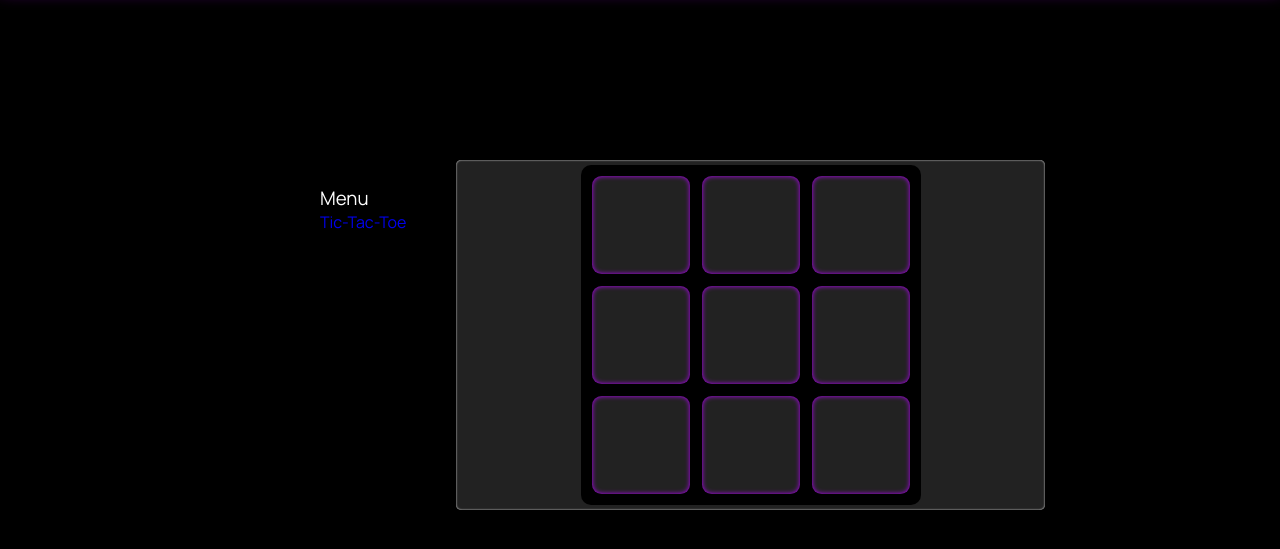
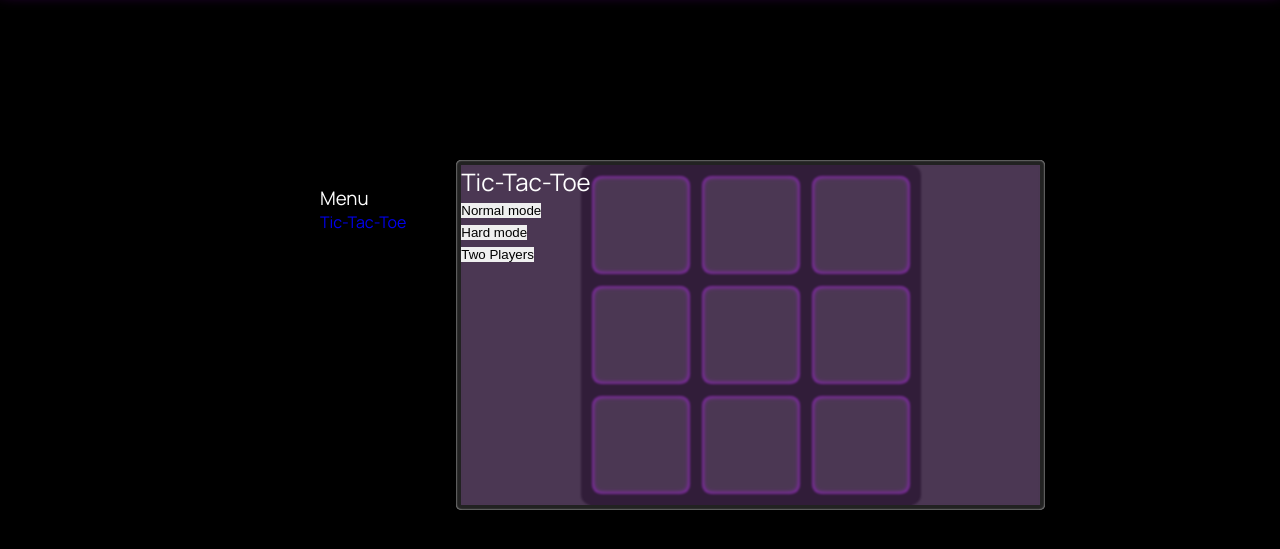
Before and after one commit to sykidaari/Proyecto-5.-Games-Hub, a website built with Vite: page index.html in a window 1280 px wide. Shown: the part 65-614 px from the top of the page. Built offline with nearby package versions, Linux system fonts and the light colour scheme.

Commit message:
working on options menu

```diff
--- a/src/components/main/games/_games.scss
+++ b/src/components/main/games/_games.scss
@@ -3,7 +3,7 @@
 #games {
   height: 350px;
 
-  ul {
+  > ul {
     height: 100%;
     width: 100%;
 
@@ -17,7 +17,7 @@
 
     position: relative;
 
-    li {
+    > li {
       height: 350px;
 
       display: flex;
@@ -39,10 +39,14 @@
         border-radius: $spacing-XXS;
 
         .game-menu {
+          z-index: 10;
+          backdrop-filter: blur(1px);
+          -webkit-backdrop-filter: blur(1px);
           position: absolute;
 
-          width: 100%;
-          height: 100%;
+          inset: $spacing-XXS;
+
+          background-color: #db82ff39;
         }
       }
     }
--- a/src/components/main/games/data.js
+++ b/src/components/main/games/data.js
@@ -2,7 +2,12 @@ export const data = {
   games: [
     {
       name: 'Tic-Tac-Toe',
-      id: 'ticTacToe',
+      id: 'tic-tac-toe',
+      options: [
+        { name: 'Normal mode', id: 'normal-mode' },
+        { name: 'Hard mode', id: 'hard-mode' },
+        { name: 'Two Players', id: 'two-players' }
+      ],
       gameData: {
         squares: [],
         unplayedSquares: [],
--- a/src/components/main/games/ticTacToe/_ticTacToe.scss
+++ b/src/components/main/games/ticTacToe/_ticTacToe.scss
@@ -1,6 +1,6 @@
 @import '../../../../global';
 
-#ticTacToe {
+#tic-tac-toe {
   #squares-grid {
     display: grid;
     grid-template: repeat(3, 100px) / repeat(3, 100px);
--- a/src/components/main/games/ticTacToe/gameMenu/gameMenu.js
+++ b/src/components/main/games/ticTacToe/gameMenu/gameMenu.js
@@ -1,6 +1,6 @@
-import { createAndAppendChild } from '../../../../../utils/createAndAppendChild';
+import { createGameMenu } from '../../utils/createGameMenu';
 import { game } from '../../utils/getGameDiv';
 
 export const gameMenu = () => {
-  const menuDiv = createAndAppendChild(game, 'div', { className: 'game-menu' });
+  createGameMenu(0);
 };
--- /dev/null
+++ b/src/components/main/games/utils/createGameMenu.js
@@ -0,0 +1,17 @@
+import { createAndAppendChild } from '../../../../utils/createAndAppendChild';
+import { data } from '../data';
+import { createGameOptions } from './createGameOptions';
+import { game } from './getGameDiv';
+
+export const createGameMenu = (i) => {
+  const menuDiv = createAndAppendChild(game, 'div', {
+    className: 'game-menu',
+    id: `${game.id}-menu`
+  });
+
+  const title = createAndAppendChild(menuDiv, 'h2', {
+    innerText: data.games[i].name
+  });
+
+  createGameOptions(i, menuDiv);
+};
--- /dev/null
+++ b/src/components/main/games/utils/createGameOptions.js
@@ -0,0 +1,15 @@
+import { createAndAppendChild } from '../../../../utils/createAndAppendChild';
+import { data } from '../data';
+
+export const createGameOptions = (i, parentTag) => {
+  const optionsUl = createAndAppendChild(parentTag, 'ul', {
+    className: 'options'
+  });
+
+  data.games[i].options.forEach((option) => {
+    const li = createAndAppendChild(optionsUl, 'li');
+    const button = createAndAppendChild(li, 'button', {
+      innerText: option.name
+    });
+  });
+};
```
